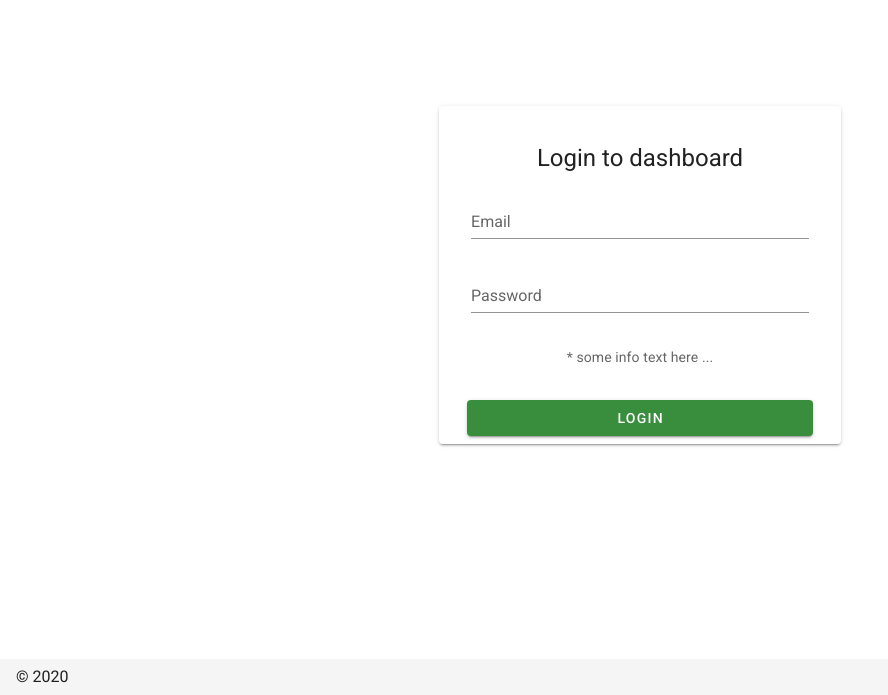
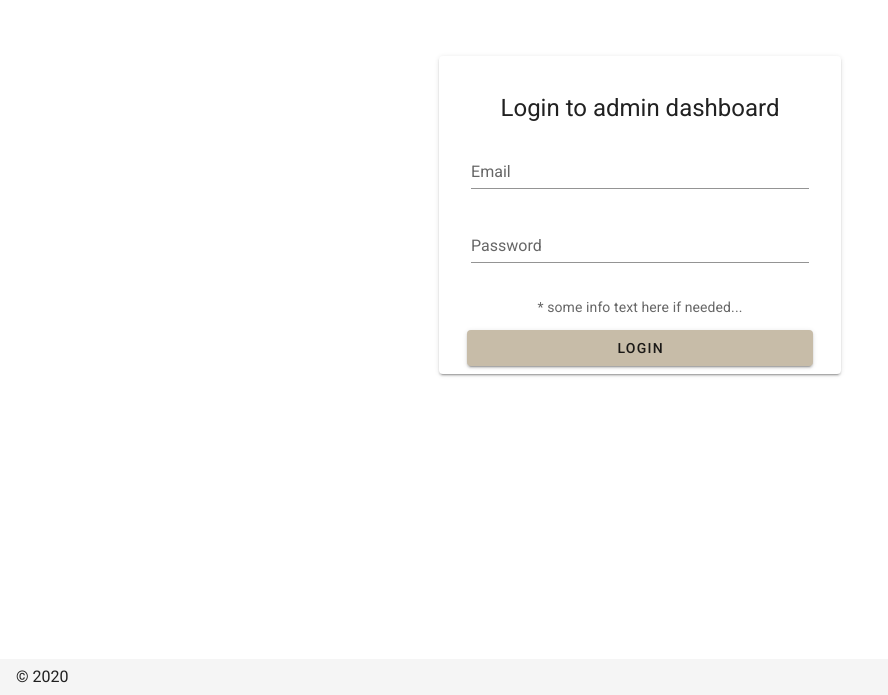
Before and after one commit to akoskiss3/scoala-salacea, a Nuxt app: page /admin/login in a window 1280 px wide. Shown: the part 105-800 px from the top of the page, without its empty margins (0-888 px from the left). Built offline with nearby package versions, Linux system fonts and the light colour scheme.

Commit message:
Initializing firebase in the project

```diff
--- a/nuxt.config.js
+++ b/nuxt.config.js
@@ -37,6 +37,7 @@ export default {
   ** https://nuxtjs.org/guide/plugins
   */
   plugins: [
+    '~/plugins/firebase.js'
   ],
   /*
   ** Auto import components
@@ -52,6 +53,11 @@ export default {
   /*
   ** Nuxt.js modules
   */
+
+//  firebase login
+//  firebase init
+//  firebase deploy
+
   modules: [
   ],
   /*
--- a/package.json
+++ b/package.json
@@ -9,6 +9,8 @@
     "generate": "nuxt generate"
   },
   "dependencies": {
+    "@nuxtjs/firebase": "^6.1.1",
+    "firebase": "^7.19.1",
     "nuxt": "^2.14.0"
   },
   "devDependencies": {
--- a/pages/admin/index.vue
+++ b/pages/admin/index.vue
@@ -1,21 +1,5 @@
 <template>
 	<v-container v-if="userStore" fluid>
-		<!-- <v-row class="justify-center">
-			<v-col cols="12" md="10" xl="8">
-				<v-card>
-					<v-card-title>News</v-card-title>
-					<v-card-text>
-						<p>Displaying here exising news ... </p>
-						<v-divider class="mb-2"></v-divider>
-						<span class="title">Add text</span>
-						<v-text-field label="News text"></v-text-field>
-					</v-card-text>
-					<v-card-actions>
-						<v-btn>Add</v-btn>
-					</v-card-actions>
-				</v-card>
-			</v-col>
-		</v-row> -->
 		<v-row class="justify-center">
 			<v-col cols="12" lg="10" xl="7">
 				<v-row class="justify-center">
@@ -33,11 +17,25 @@
 				</v-row>
 			</v-col>
 		</v-row>
+
+		<v-row class="justify-center">
+			<v-col cols="12" md="10" xl="8">
+				<v-card>
+					<v-card-text>
+						<p>{{ dataFromDb }} </p>
+					</v-card-text>
+					<v-card-actions>
+						<v-btn @click="getItemFromDb()">GET ITEM</v-btn>
+					</v-card-actions>
+				</v-card>
+			</v-col>
+		</v-row>
 	</v-container>
 </template>
 
 <script>
 import { mapGetters } from 'vuex'
+import { db } from '~/plugins/firebase.js'
 
 export default {
 	layout: 'admin',
@@ -64,7 +62,8 @@ export default {
 					title: 'Manage Users',
 					description: 'Manage Users in the system'
 				}
-			]
+			],
+			dataFromDb: null
 		};
 	},
 	created () {
@@ -76,6 +75,14 @@ export default {
 		...mapGetters('user', {
 			userStore: 'getUser'
 		})
+	},
+	methods: {
+		async getItemFromDb() {
+			let result = await db.ref('news').once('value').then(snapshot => {
+				console.log('Snaphot::', snapshot.val())
+				this.dataFromDb = snapshot.val()
+			})
+		}
 	},
 	beforeEach(to, from, next) {
         // const user = firebase.auth().currentUser
--- a/pages/admin/login.vue
+++ b/pages/admin/login.vue
@@ -2,8 +2,8 @@
 	<v-container fill-height fluid>
 		<v-row class="justify-center align-center">
 			<v-col cols="12" sm="8" md="6" lg="4" xl="3">
-				<v-card class="pt-5">
-					<v-card-title class="justify-center headline">Login to dashboard</v-card-title>
+				<v-card class="pt-5 loginCard">
+					<v-card-title class="justify-center headline">Login to admin dashboard</v-card-title>
 					<v-card-text>
 						<v-row class="justify-center">
 							<v-col cols="12" md="11">
@@ -24,14 +24,14 @@
 								</v-text-field>
 							</v-col>
 						</v-row>
-						<v-row class="justify-center">
-							<p>* some info text here ... </p>
+						<v-row class="justify-center mb-n8">
+							<p>* some info text here if needed... </p>
 						</v-row>
 					</v-card-text>
 					<v-card-actions class="ma-1">
 						<v-row class="justify-center">
 							<v-col cols="12" md="11">
-								<v-btn block color="green darken-2" dark @click="loginWithEmailAndPassword()">Login</v-btn>
+								<v-btn block color="#C7BCA8" @click="loginWithEmailAndPassword()">Login</v-btn>
 							</v-col>
 						</v-row>
 					</v-card-actions>
@@ -66,3 +66,9 @@ export default {
 	}
 }
 </script>
+
+<style scoped>
+.loginCard {
+	margin-top: -30% !important;
+}
+</style>
--- /dev/null
+++ b/plugins/firebase.js
@@ -0,0 +1,19 @@
+import * as firebase from "firebase/app";
+import "firebase/auth";
+import "firebase/database";
+
+var firebaseConfig = {
+	apiKey: "AIzaSyC9bAqXqwN10bYXOsIdiL_lH3rikT06Xw4",
+	authDomain: "szalacsi-school-dev.firebaseapp.com",
+	databaseURL: "https://szalacsi-school-dev.firebaseio.com",
+	projectId: "szalacsi-school-dev",
+	storageBucket: "szalacsi-school-dev.appspot.com",
+	messagingSenderId: "331348426235",
+	appId: "1:331348426235:web:7a9356cdca53fad8b71f5e"
+};
+// Initialize Firebase
+!firebase.apps.length ? firebase.initializeApp(firebaseConfig) : "";
+
+export const auth = firebase.auth();
+export const db = firebase.database();
+export default firebase;
```
Also changed, not shown: firebase.json (added), plugins/README.md (deleted), 2 other files (tests, documents, lock files or other folders).
